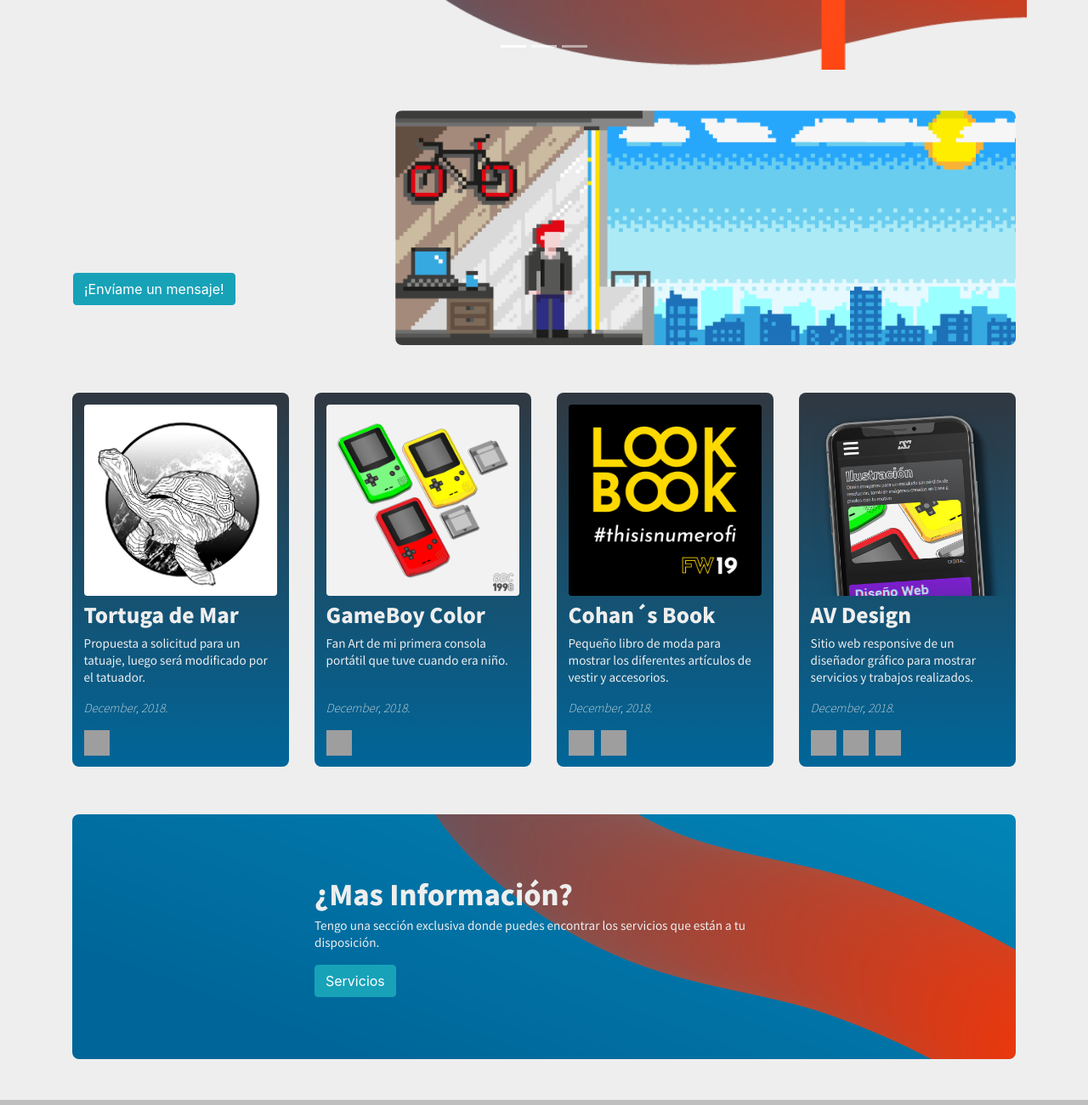
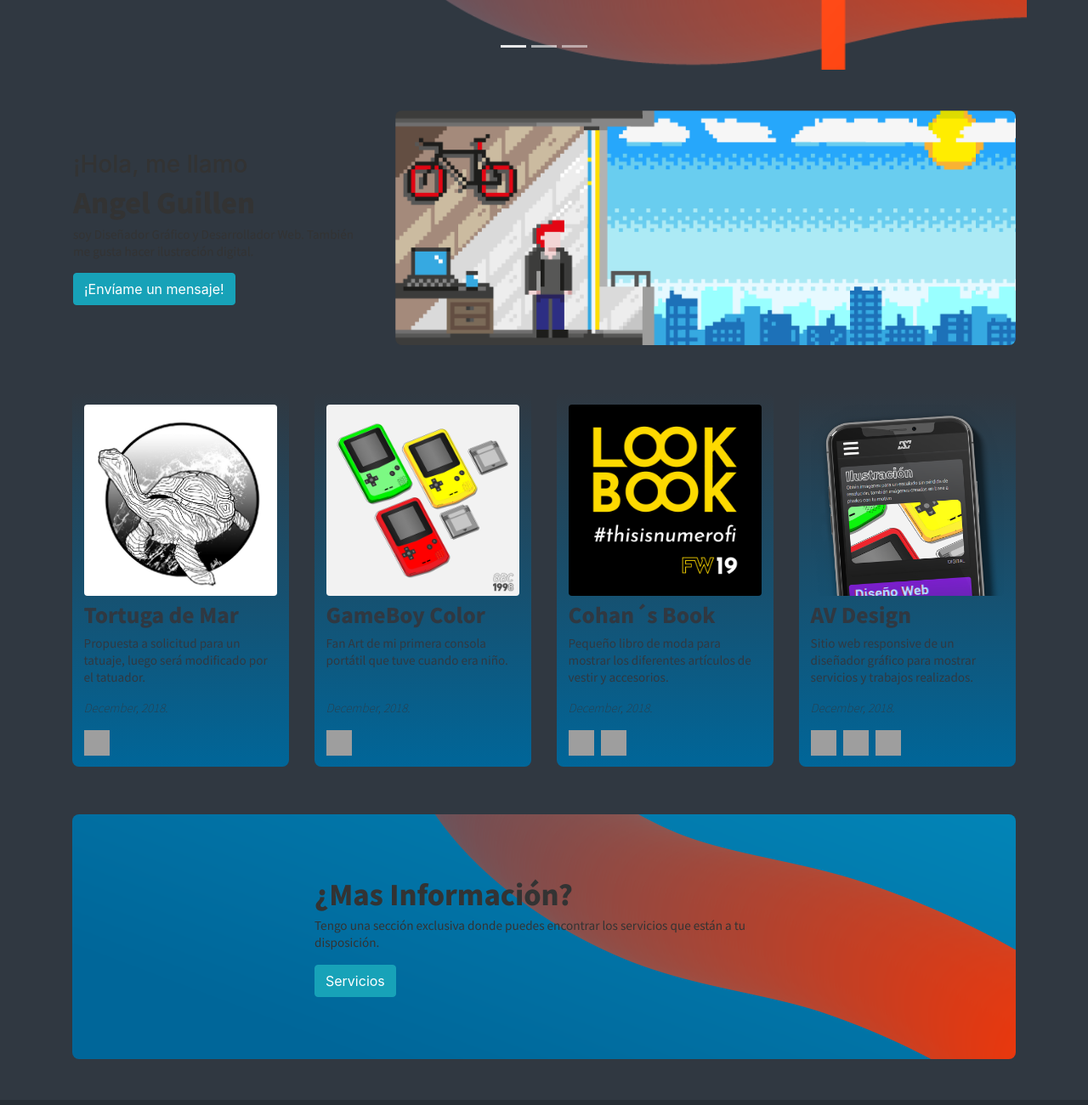
Before and after one commit to lastoneginger/artebagoo, a plain HTML site: page index.html in a window 1280 px wide. Shown: the part 640-1940 px from the top of the page at 85% size. Drawn offline with nearby package versions, Linux system fonts and the light colour scheme; files that its build step writes are made by us from their sources; grey boxes are pictures that could not be loaded.

Commit message:
PATH 1.0.7

```diff
--- a/index.html
+++ b/index.html
@@ -96,7 +96,7 @@
             <div class="row">
                 <div class="main__container2 col-lg-4 col-md-4 col-sm-12">
                     <div class="sectionInfo">
-                        <h3 class="font-weight-lighter">¡Hola, me llamo</h3>
+                        <h3 class="">¡Hola, me llamo</h3>
                         <h1 class="h1__title">Angel Guillen</h1>
                         <p class="p__info">soy Diseñador Gráfico y Desarrollador Web. También me gusta hacer ilustración digital.</p>
                         <a href="./views/contactme.html" class="btn btn-info" role="button">¡Envíame un mensaje!</a>
--- a/scss/layout/_section.scss
+++ b/scss/layout/_section.scss
@@ -21,7 +21,7 @@ $align-items: center;
     @include sizes-box($width, $height);
     @include properties($position, $display, $justify-content, $align-items);
     padding: $padding-inside;
-    color: $color-cultured;
+    color: $color-darkgrey;
     border-radius: $boder-radius-outside;
 }
 .bg {
@@ -66,7 +66,7 @@ $align-items: center;
 .main__container2 {
     @include properties($position, $display, $justify-content, $align-items);
     padding: $padding-inside;
-    color: $color-cultured;
+    color: $color-darkgrey;
 }
 .main-container-info {
     padding: 1em;
@@ -91,7 +91,7 @@ $align-items: center;
     display: flex;
     flex-direction: column;
     padding: $padding-inside;
-    color: $color-cultured;
+    color: $color-darkgrey;
     border: $border;
     border-image: $border-gradient-2;
     background-color: $color-gunmental;
@@ -140,7 +140,7 @@ $align-items: center;
     display: flex;
     justify-content: center;
     align-items: center;
-    color: $color-cultured;
+    color: $color-darkgrey;
     background-image: url(../img/fondoService1140x288.png);
     background-size: cover;
     background-position: center;
@@ -150,6 +150,7 @@ $align-items: center;
     width: 100%;
     text-align: left;
     border-radius: $boder-radius-outside;
+    color: $color-darkgrey;
 }
 .sectionInfo-2 {
     width: 50%;
--- a/scss/utilities/_variables.scss
+++ b/scss/utilities/_variables.scss
@@ -1,7 +1,7 @@
 $color-gunmental: #303841;
 $color-darkgrey: #333333;
 $color-grey: #6c757d;
-$color-cultured: #eeeeee;
+$color-cultured: #303841;
 $color-verdigris: #006699;
 $color-red-orange: #ff5722;
 $color-coral: #ff824d;
```
Also changed, not shown: scss/style.css (added), 1 other file.
